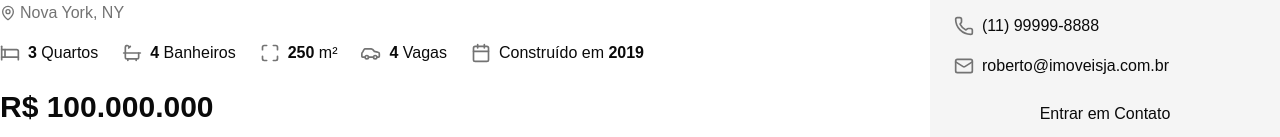
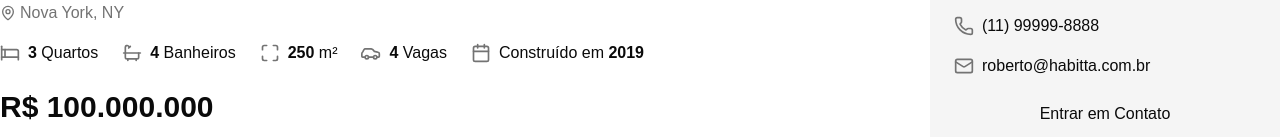
Before and after one commit to GustavoSilvadeCarvalho/habitta, a Next.js app: page /imoveis/1 in a window 1280 px wide. Shown: the part 617-754 px from the top of the page. Built offline with nearby package versions, Linux system fonts and the light colour scheme.

Commit message:
Versão 0.4.0

```diff
--- a/src/components/Carousel/Carousel.tsx
+++ b/src/components/Carousel/Carousel.tsx
@@ -1,23 +1,27 @@
 import { Carousel, CarouselContent, CarouselItem, CarouselNext, CarouselPrevious } from "@/components/ui/carousel"
+import Link from "next/link"
 
 const slides = [
     {
         image: "/livingroom.jpeg",
         title: "Apartamento de Luxo em NY",
         details: ["3 Quartos", "4 Banheiros", "250m²"],
-        value: "R$ 100.000.000"
+        value: "R$ 100.000.000",
+        url: "/imoveis/1"
     },
     {
         image: "/livingroom2.jpeg",
         title: "Apartamento Luxuoso em Los Angeles",
         details: ["2 Quartos", "3 Banheiros", "190m²"],
-        value: "R$ 40.500.000"
+        value: "R$ 40.500.000",
+        url: "/imoveis/2"
     },
     {
         image: "/livingroom3.jpeg",
         title: "Apartamento Moderno em Paris",
         details: ["2 Quartos", "3 Banheiros", "123m²"],
-        value: "R$ 10.000.000"
+        value: "R$ 10.000.000",
+        url: "/imoveis/3"
     },
 ]
 
@@ -36,7 +40,7 @@ export function Carousell() {
                                 </div>
                                 <h4 className="text-4xl mt-4 text-center">{slide.title}</h4>
                                 <h3 className="mt-4">{slide.value}</h3>
-                                <button className="bg-white text-black py-2 px-4 mt-4 rounded-md">Ver Mais</button>
+                                <Link href={slide.url}><button className="bg-white text-black py-2 px-4 mt-4 rounded-md">Ver Mais</button></Link>
                             </div>
                         </div>
                     </CarouselItem>
--- a/src/data/imoveis.ts
+++ b/src/data/imoveis.ts
@@ -16,7 +16,7 @@ export const properties = [
     agent: {
       name: "Roberto Almeida",
       phone: "(11) 99999-8888",
-      email: "roberto@imoveisja.com.br",
+      email: "roberto@habitta.com.br",
       avatar: "/placeholder.svg?height=100&width=100",
     },
     features: [
@@ -49,7 +49,7 @@ export const properties = [
     agent: {
       name: "Roberto Almeida",
       phone: "(11) 99999-8888",
-      email: "roberto@imoveisja.com.br",
+      email: "roberto@habitta.com.br",
       avatar: "/placeholder.svg?height=100&width=100",
     },
     features: [
@@ -82,7 +82,7 @@ export const properties = [
     agent: {
       name: "Roberto Almeida",
       phone: "(11) 99999-8888",
-      email: "roberto@imoveisja.com.br",
+      email: "roberto@habitta.com.br",
       avatar: "/placeholder.svg?height=100&width=100",
     },
     features: [
@@ -115,7 +115,7 @@ export const properties = [
     agent: {
       name: "Roberto Almeida",
       phone: "(11) 99999-8888",
-      email: "roberto@imoveisja.com.br",
+      email: "roberto@habitta.com.br",
       avatar: "/placeholder.svg?height=100&width=100",
     },
     features: [
@@ -148,7 +148,7 @@ export const properties = [
     agent: {
       name: "Roberto Almeida",
       phone: "(11) 99999-8888",
-      email: "roberto@imoveisja.com.br",
+      email: "roberto@habitta.com.br",
       avatar: "/placeholder.svg?height=100&width=100",
     },
     features: [
@@ -181,7 +181,7 @@ export const properties = [
     agent: {
       name: "Roberto Almeida",
       phone: "(11) 99999-8888",
-      email: "roberto@imoveisja.com.br",
+      email: "roberto@habitta.com.br",
       avatar: "/placeholder.svg?height=100&width=100",
     },
     features: [
@@ -214,7 +214,7 @@ export const properties = [
     agent: {
       name: "Roberto Almeida",
       phone: "(11) 99999-8888",
-      email: "roberto@imoveisja.com.br",
+      email: "roberto@habitta.com.br",
       avatar: "/placeholder.svg?height=100&width=100",
     },
     features: [
@@ -247,7 +247,7 @@ export const properties = [
     agent: {
       name: "Roberto Almeida",
       phone: "(11) 99999-8888",
-      email: "roberto@imoveisja.com.br",
+      email: "roberto@habitta.com.br",
       avatar: "/placeholder.svg?height=100&width=100",
     },
     features: [
@@ -280,7 +280,7 @@ export const properties = [
     agent: {
       name: "Roberto Almeida",
       phone: "(11) 99999-8888",
-      email: "roberto@imoveisja.com.br",
+      email: "roberto@habitta.com.br",
       avatar: "/placeholder.svg?height=100&width=100",
     },
     features: [
```
